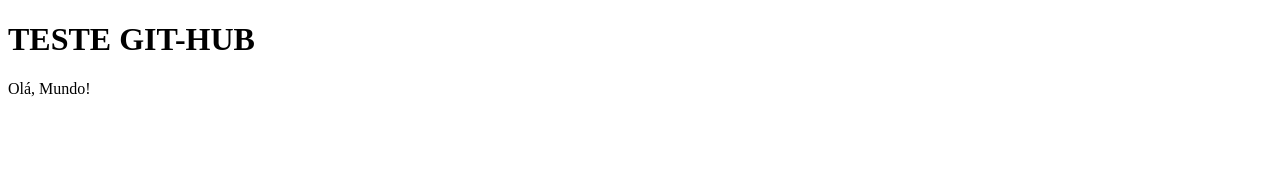
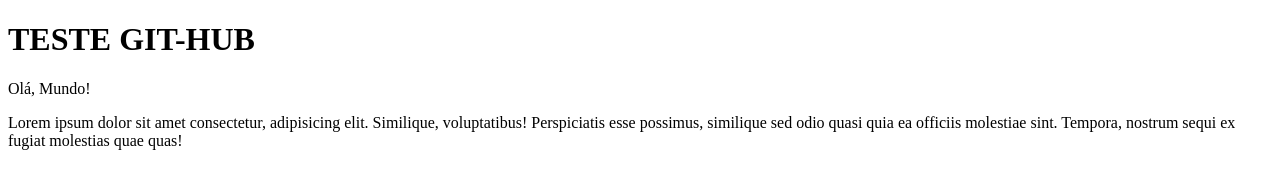
Before and after one commit to jaozxs/Ola-Mundo, a plain HTML site: page Site-exemplo/index.html in a window 1280 px wide. Drawn offline with Linux system fonts and the light colour scheme.

Commit message:
Adicionei um paragrafo

```diff
--- a/Site-exemplo/index.html
+++ b/Site-exemplo/index.html
@@ -8,5 +8,6 @@
 <body>
     <h1>TESTE GIT-HUB</h1>
     <p>Olá, Mundo!</p>
+    <p>Lorem ipsum dolor sit amet consectetur, adipisicing elit. Similique, voluptatibus! Perspiciatis esse possimus, similique sed odio quasi quia ea officiis molestiae sint. Tempora, nostrum sequi ex fugiat molestias quae quas!</p>
 </body>
 </html>
```
